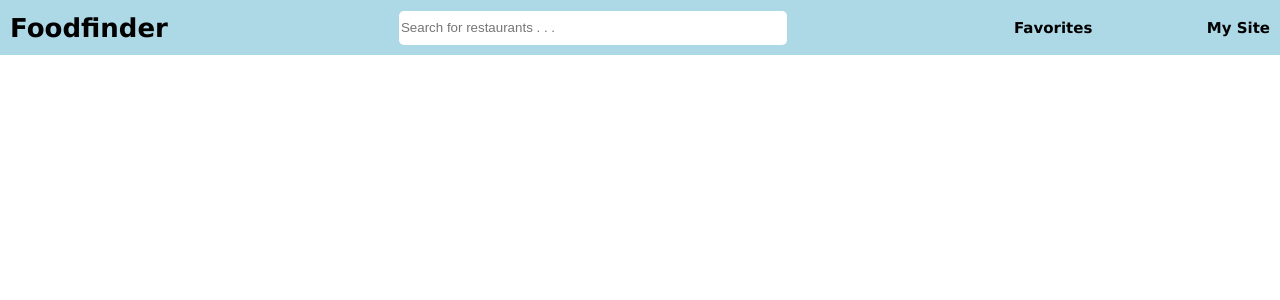
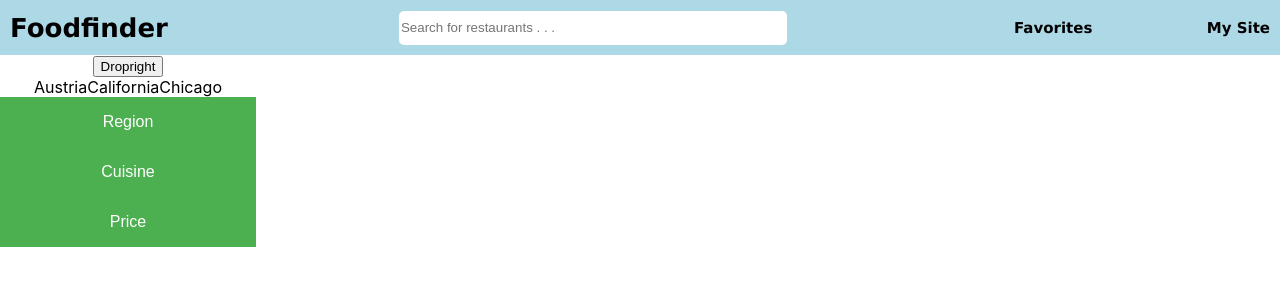
Before and after one commit to kristofferTJ/IT2810-project-3, a React (Create React App) app in the folder client/: page / in a window 1280 px wide. Shown: the top 300 px of the page. Built offline with nearby package versions, Linux system fonts and the light colour scheme.

Commit message:
laget filtreringsmeny #13

```diff
--- a/client/src/App.tsx
+++ b/client/src/App.tsx
@@ -1,11 +1,13 @@
 import React from 'react';
 import Header from './components/Header/Header';
+import Filtermenu from './components/Filtermenu/Filtermenu';
 import './App.css';
 
 function App() {
   return (
     <div className="App">
       <Header></Header>
+      <Filtermenu></Filtermenu>
     </div>
   );
 }
--- /dev/null
+++ b/client/src/components/Filtermenu/Filtermenu.css
@@ -0,0 +1,44 @@
+.filtermenu{
+    display: flex;
+    flex-direction: column;
+    justify-content: space-around;
+    width: 20%;
+    background-color: "black";
+}
+
+
+.dropbtn {
+    background-color: #4CAF50;
+    width: 100%;
+    color: white;
+    padding: 16px;
+    font-size: 16px;
+    border: none;
+  }
+
+  .dropdown {
+    position: relative;
+    display: inline-block;
+  }
+
+  .dropdown-content {
+    display: none;
+    position: absolute;
+    background-color: #f1f1f1;
+    min-width: 160px;
+    box-shadow: 0px 8px 16px 0px rgba(0,0,0,0.2);
+    z-index: 1;
+  }
+
+  .dropdown-content a {
+    color: black;
+    padding: 12px 16px;
+    text-decoration: none;
+    display: block;
+  }
+
+  .dropdown-content a:hover {background-color: #ddd;}
+
+  .dropdown:hover .dropdown-content {display: block;}
+
+  .dropdown:hover .dropbtn {background-color: #3e8e41;}
--- /dev/null
+++ b/client/src/components/Filtermenu/Filtermenu.tsx
@@ -0,0 +1,46 @@
+import React from 'react';
+import './Filtermenu.css';
+
+export default function Filtermenu() {
+    return(
+        <div className="filtermenu">
+            <div className="btn-group dropright">
+                <button type="button" className="btn btn-secondary dropdown-toggle" data-toggle="dropdown" aria-haspopup="true" aria-expanded="false">
+                    Dropright
+                </button>
+            <div className="dropdown-menu">
+                    <a className="dropdown-item">Austria</a>
+                    <a className="dropdown-item">California</a>
+                    <a className="dropdown-item">Chicago</a>
+                </div>
+            </div>
+            <div className="dropdown">
+                <button className="dropbtn">Region</button>
+                <div className="dropdown-content">
+                    <a>Austria</a>
+                    <a>California</a>
+                    <a>Chicago</a>
+
+                </div>
+            </div>
+            <div className="dropdown">
+                <button className="dropbtn">Cuisine</button>
+                <div className="dropdown-content">
+                    <a href="#">Contemporary</a>
+                    <a href="#">Californian</a>
+                    <a href="#">Japanese</a>
+                </div>
+            </div>
+            <div className="dropdown">
+                <button className="dropbtn">Price</button>
+                <div className="dropdown-content">
+                    <a href="#">$$$$$</a>
+                    <a href="#">$$$$</a>
+                    <a href="#">$$$</a>
+                    <a href="#">$$</a>
+                    <a href="#">$</a>
+                </div>
+            </div>
+        </div>
+    )
+}
```
